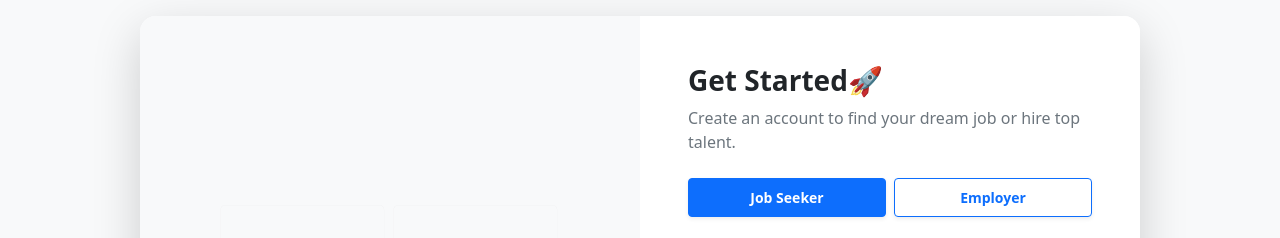
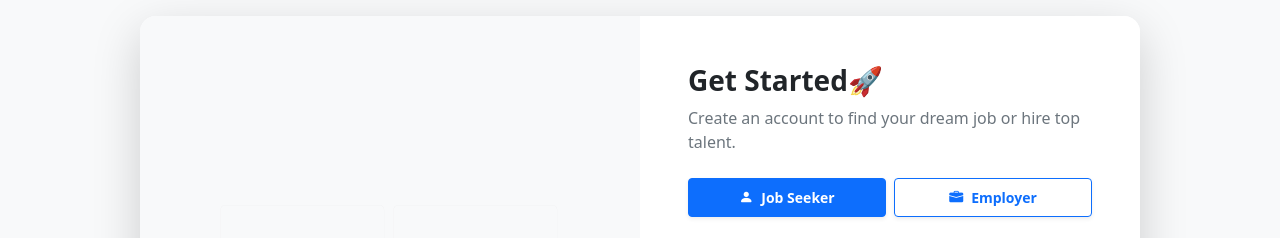
Before and after one commit to kamranoo7/Amdox-Project-1, a React (Vite) app in the folder Frontend/: page /register in a window 1280 px wide. Shown: the top 238 px of the page. Built offline with nearby package versions, Linux system fonts and the light colour scheme.

Commit message:
Update Register.jsx

```diff
--- a/Frontend/src/components/Auth/Register.jsx
+++ b/Frontend/src/components/Auth/Register.jsx
@@ -83,20 +83,22 @@ function Register() {
               <div className="d-flex gap-2 mb-4">
                 <button
                   type="button"
-                  className={`btn btn-sm w-50 py-2 fw-bold shadow-sm ${
+                  className={`btn btn-sm w-50 py-2 fw-bold shadow-sm d-flex align-items-center justify-content-center gap-2 ${
                     role === "seeker" ? "btn-primary" : "btn-outline-primary"
                   }`}
                   onClick={() => setRole("seeker")}
                 >
+                  <i className="bi bi-person-fill"></i>
                   Job Seeker
                 </button>
                 <button
                   type="button"
-                  className={`btn btn-sm w-50 py-2 fw-bold shadow-sm ${
+                  className={`btn btn-sm w-50 py-2 fw-bold shadow-sm d-flex align-items-center justify-content-center gap-2 ${
                     role === "employer" ? "btn-primary" : "btn-outline-primary"
                   }`}
                   onClick={() => setRole("employer")}
                 >
+                  <i className="bi bi-briefcase-fill"></i>
                   Employer
                 </button>
               </div>
```
